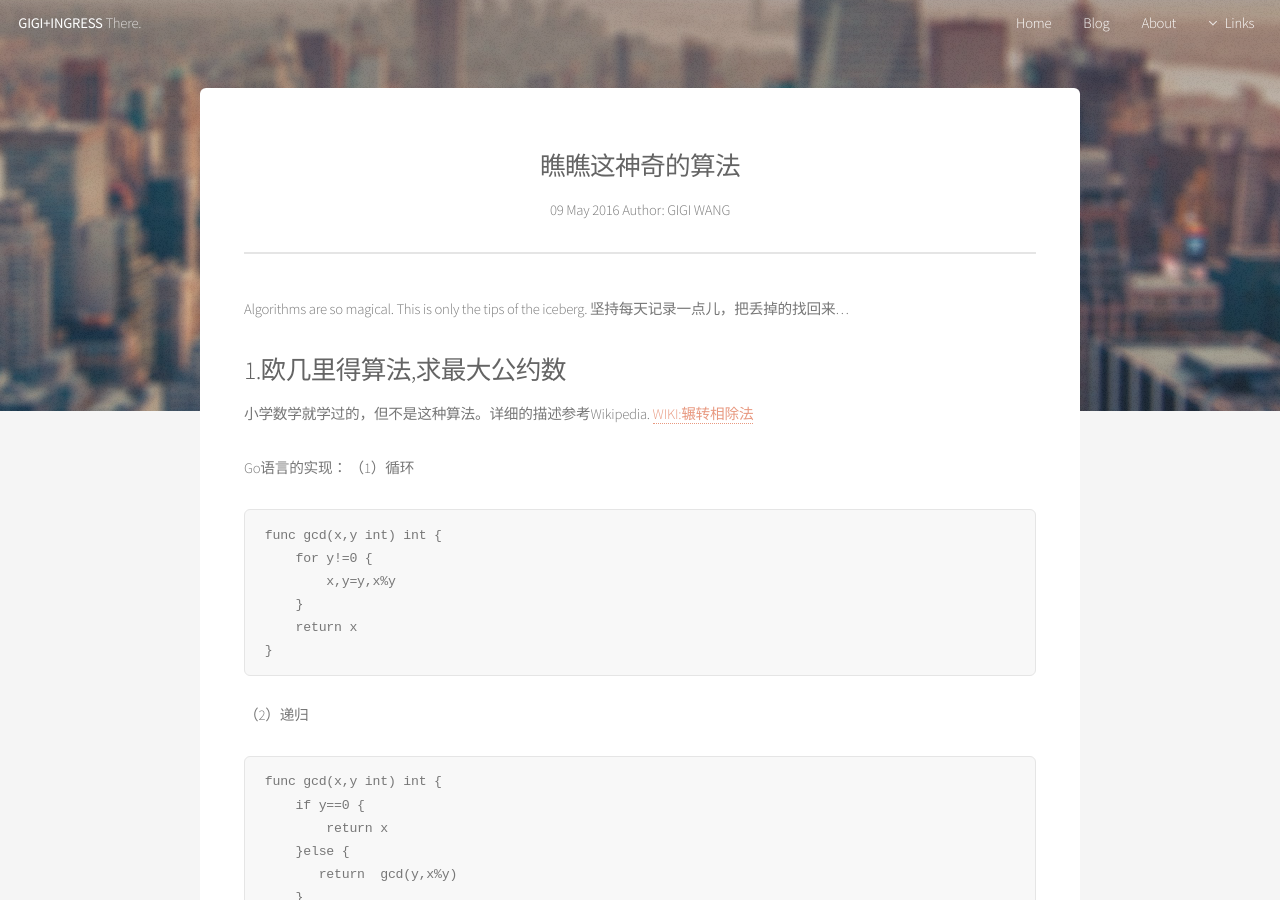
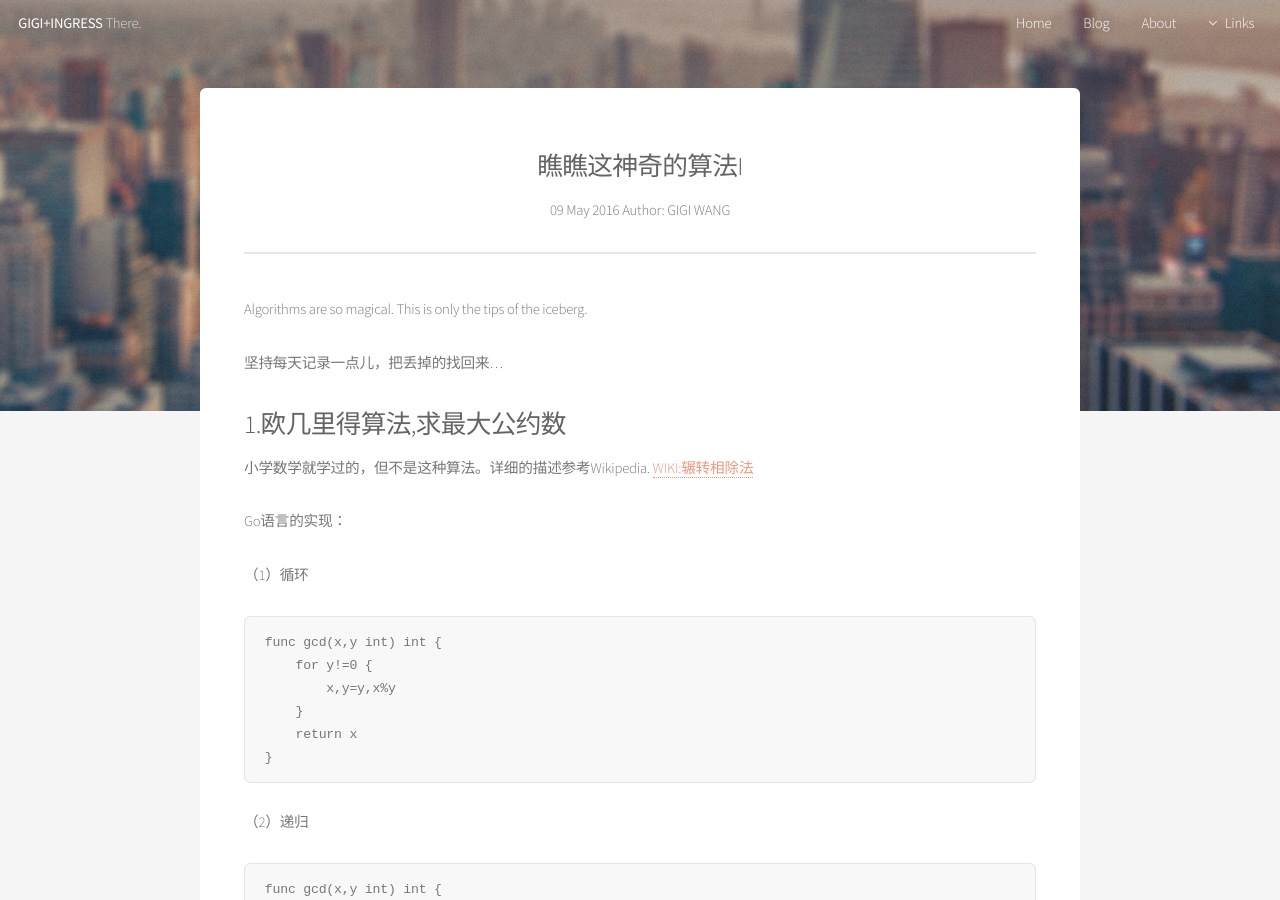
Before and after one commit to iocoo/iocoo.github.io, a Jekyll site: the page built from _posts/2016-05-09-glimpse-of-magical-algorithm.md, in a window 1280 px wide and 900 px high. Built offline with Jekyll 4.4.1, drawn with Linux system fonts in a browser that asks for light colours; comment, search, counter and statistics services are not loaded.

```diff
--- a/_posts/2016-05-09-glimpse-of-magical-algorithm.md
+++ b/_posts/2016-05-09-glimpse-of-magical-algorithm.md
@@ -1,6 +1,6 @@
 ---
 layout: post
-title: 瞧瞧这神奇的算法
+title: 瞧瞧这神奇的算法I
 date: 2016-05-09 16:12:00 +0800
 cacategory: algorithm
 author: GIGI WANG
@@ -8,6 +8,7 @@ tags: algorithm
 ---
 
 Algorithms are so magical. This is only the tips of the iceberg.
+
 坚持每天记录一点儿，把丢掉的找回来...
 
 <h3>1.欧几里得算法,求最大公约数</h3>
@@ -16,6 +17,7 @@ Algorithms are so magical. This is only the tips of the iceberg.
 
 
  Go语言的实现：
+
  （1）循环
 <pre>
 func gcd(x,y int) int {
```
